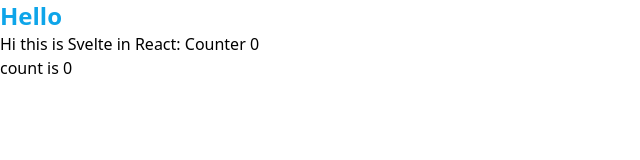
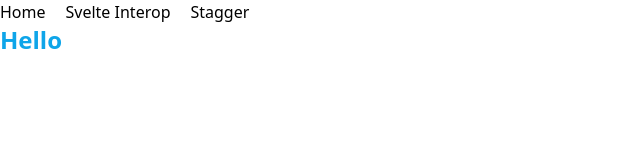
Before and after one commit to data-miner00/ui-workbench, a React app in the folder archives/artstation-react/: page / in a window 1280 px wide. Shown: the whole page, without its empty margins (0-640 px from the left). Built offline with nearby package versions, Linux system fonts and the light colour scheme.

Commit message:
feat: Introduct routes and pages

```diff
--- a/archives/artstation-react/src/App.tsx
+++ /dev/null
@@ -1,12 +0,0 @@
-import SvelteInterop from "./pages/SvelteInterop";
-
-function App() {
-  return (
-    <div>
-      <h1 className="font-bold text-2xl text-sky-500">Hello</h1>
-      <SvelteInterop />
-    </div>
-  );
-}
-
-export default App;
--- /dev/null
+++ b/archives/artstation-react/src/Routes.tsx
@@ -0,0 +1,20 @@
+import React from "react";
+import Home from "./pages/Home";
+import SvelteInterop from "./pages/SvelteInterop";
+import { createBrowserRouter } from "react-router-dom";
+import Stagger from "./pages/Stagger";
+
+export const router = createBrowserRouter([
+  {
+    path: "/",
+    element: <Home />,
+  },
+  {
+    path: "/svelte-interop",
+    element: <SvelteInterop />,
+  },
+  {
+    path: "/stagger",
+    element: <Stagger />,
+  },
+]);
--- a/archives/artstation-react/src/components/Button.svelte
+++ b/archives/artstation-react/src/components/Button.svelte
@@ -3,6 +3,9 @@
   export let onClick = () => {};
 </script>
 
-<button on:click={onClick} class="mb-5">
+<button
+  on:click={onClick}
+  class="m-5 px-4 py-2 rounded text-white bg-orange-600"
+>
   count is {count}
 </button>
--- /dev/null
+++ b/archives/artstation-react/src/components/Navigation.tsx
@@ -0,0 +1,38 @@
+import React, { useState } from "react";
+import { Link } from "react-router-dom";
+
+type NavLink = {
+  url: string;
+  title: string;
+};
+
+function Navigation() {
+  const [links, setLinks] = useState<NavLink[]>([
+    {
+      url: "/",
+      title: "Home",
+    },
+    {
+      url: "/svelte-interop",
+      title: "Svelte Interop",
+    },
+    {
+      url: "/stagger",
+      title: "Stagger",
+    },
+  ]);
+
+  return (
+    <nav>
+      <ul className="flex gap-5 items-center">
+        {links.map((link) => (
+          <li>
+            <Link to={link.url}>{link.title}</Link>
+          </li>
+        ))}
+      </ul>
+    </nav>
+  );
+}
+
+export default Navigation;
--- a/archives/artstation-react/src/main.tsx
+++ b/archives/artstation-react/src/main.tsx
@@ -1,10 +1,11 @@
-import React from 'react'
-import ReactDOM from 'react-dom/client'
-import App from './App.tsx'
-import './index.css'
+import React from "react";
+import ReactDOM from "react-dom/client";
+import "./index.css";
+import { RouterProvider } from "react-router-dom";
+import { router } from "./Routes.tsx";
 
-ReactDOM.createRoot(document.getElementById('root') as HTMLElement).render(
+ReactDOM.createRoot(document.getElementById("root") as HTMLElement).render(
   <React.StrictMode>
-    <App />
-  </React.StrictMode>,
-)
+    <RouterProvider router={router}></RouterProvider>
+  </React.StrictMode>
+);
--- /dev/null
+++ b/archives/artstation-react/src/pages/Home.tsx
@@ -0,0 +1,12 @@
+import Navigation from "../components/Navigation";
+
+function Home() {
+  return (
+    <div>
+      <Navigation />
+      <h1 className="font-bold text-2xl text-sky-500">Hello</h1>
+    </div>
+  );
+}
+
+export default Home;
--- /dev/null
+++ b/archives/artstation-react/src/pages/Stagger.tsx
@@ -0,0 +1,5 @@
+function Stagger() {
+  return <main></main>;
+}
+
+export default Stagger;
--- a/archives/artstation-react/tailwind.config.js
+++ b/archives/artstation-react/tailwind.config.js
@@ -1,6 +1,6 @@
 /** @type {import('tailwindcss').Config} */
 export default {
-  content: ["./index.html", "./src/**/*.{js,jsx,ts,tsx}"],
+  content: ["./index.html", "./src/**/*.{js,jsx,ts,tsx,svelte}"],
   theme: {
     extend: {},
   },
```
Also changed, not shown: archives/artstation-react/src/App.css (deleted).
